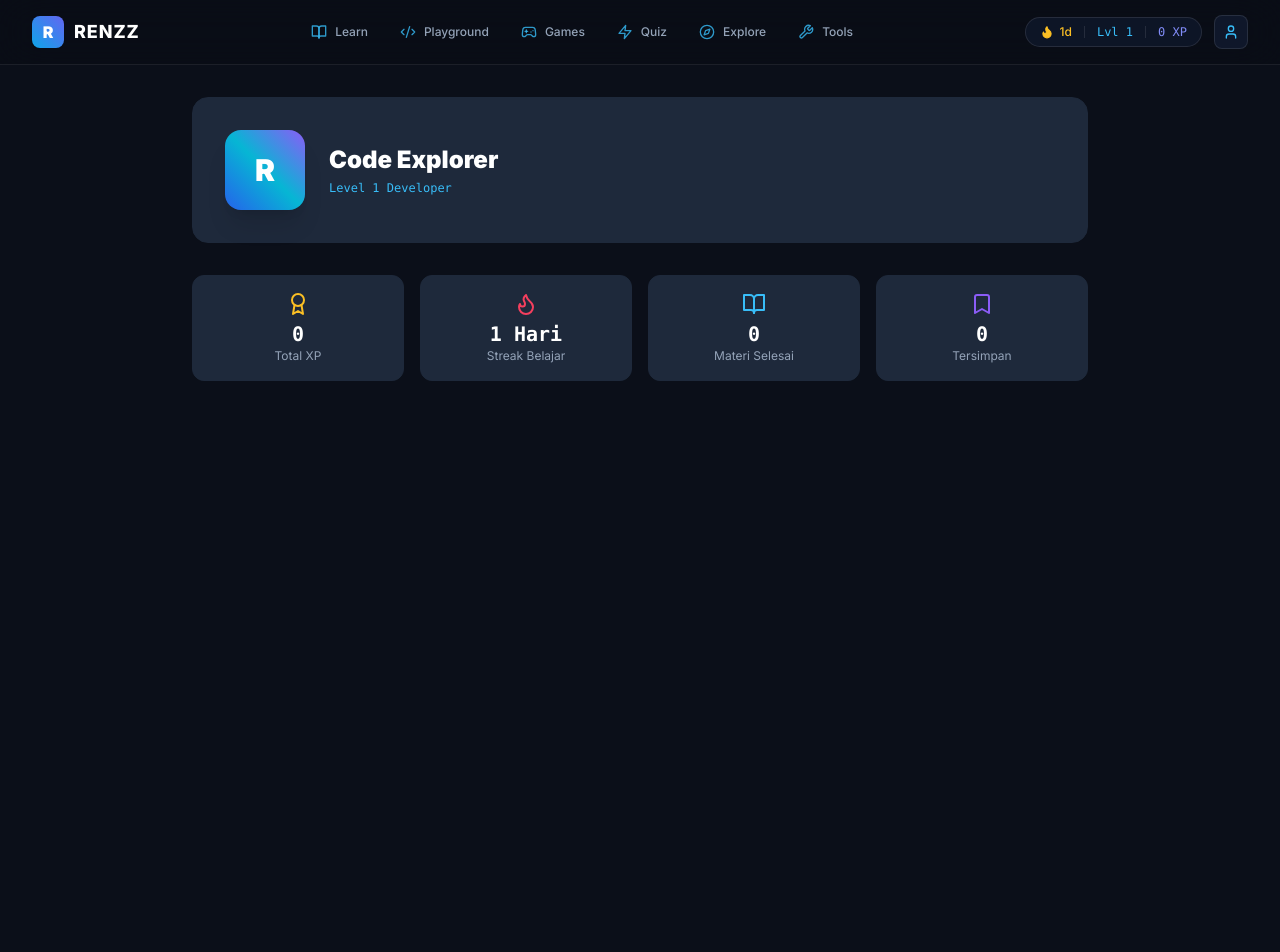
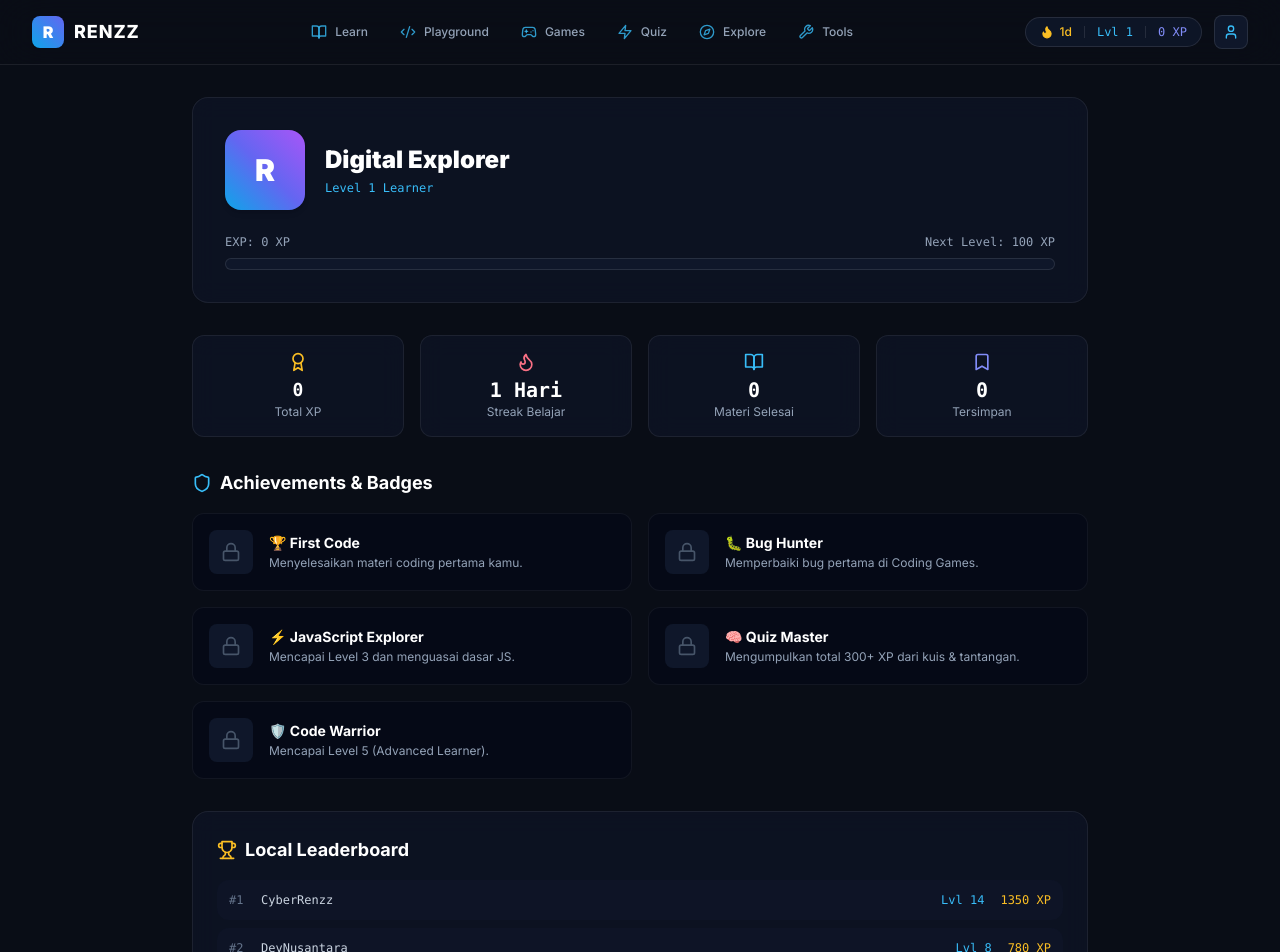
Before and after one commit to renzzkun1/renzz-app, a Next.js app: page /profile in a window 1280 px wide. Shown: the top 952 px of the page. Before the commit the page ends 865 px from the top, so only its background shows below. Built offline with nearby package versions, Linux system fonts and the light colour scheme.

Commit message:
Add Phase 2: XP progress bar, badges system, and leaderboard

```diff
--- a/src/app/profile/page.tsx
+++ b/src/app/profile/page.tsx
@@ -1,47 +1,139 @@
 'use client';
 
 import { useUser } from '@/context/UserContext';
-import { User, Award, Flame, BookOpen, Bookmark } from 'lucide-react';
+import { ACHIEVEMENTS_DATA } from '@/data/achievements';
+import { Award, Flame, BookOpen, Bookmark, Shield, CheckCircle2, Lock, Trophy } from 'lucide-react';
 
 export default function ProfilePage() {
-  const { xp, level, streak, completedLessons, savedItems } = useUser();
+  const { xp, level, streak, completedLessons, savedItems, unlockedAchievements } = useUser();
+
+  // Perhitungan XP untuk Level berikutnya
+  const currentLevelBaseXp = (level - 1) * 100;
+  const nextLevelXp = level * 100;
+  const progressInLevel = xp - currentLevelBaseXp;
+  const progressPercent = Math.min(Math.max((progressInLevel / 100) * 100, 0), 100);
+
+  // Mock Leaderboard
+  const leaderboard = [
+    { rank: 1, name: 'CyberRenzz', level: 14, xp: 1350 },
+    { rank: 2, name: 'Kamu (You)', level: level, xp: xp },
+    { rank: 3, name: 'DevNusantara', level: 8, xp: 780 },
+    { rank: 4, name: 'ByteMaster', level: 5, xp: 420 },
+  ].sort((a, b) => b.xp - a.xp);
 
   return (
-    <div className="min-h-screen bg-renzz-navy text-slate-100 p-4 sm:p-8">
+    <div className="min-h-screen bg-[#090D16] text-slate-200 p-4 sm:p-8">
       <div className="max-w-4xl mx-auto space-y-8">
 
-        {/* PROFILE HEADER CARD */}
-        <div className="p-6 sm:p-8 rounded-2xl bg-gradient-to-r from-renzz-card via-slate-800 to-renzz-card border border-slate-800 flex items-center gap-6">
-          <div className="w-20 h-20 rounded-2xl bg-gradient-to-tr from-renzz-blue via-renzz-cyan to-renzz-purple flex items-center justify-center font-black text-3xl text-white shadow-xl">
-            R
+        {/* PROFILE CARD WITH EXP BAR */}
+        <div className="renzz-card p-6 sm:p-8 rounded-2xl border border-white/10 space-y-6">
+          <div className="flex items-center gap-5">
+            <div className="w-16 h-16 sm:w-20 sm:h-20 rounded-2xl bg-gradient-to-tr from-sky-500 via-indigo-500 to-purple-500 flex items-center justify-center font-black text-2xl sm:text-3xl text-white shadow-md">
+              R
+            </div>
+            <div>
+              <h1 className="text-xl sm:text-2xl font-black text-white">Digital Explorer</h1>
+              <p className="text-xs font-mono text-sky-400 mt-1">Level {level} Learner</p>
+            </div>
           </div>
-          <div>
-            <h1 className="text-2xl font-black text-white">Code Explorer</h1>
-            <p className="text-xs font-mono text-renzz-accent mt-1">Level {level} Developer</p>
+
+          {/* XP PROGRESS BAR */}
+          <div className="space-y-2">
+            <div className="flex justify-between text-xs font-mono text-slate-400">
+              <span>EXP: {xp} XP</span>
+              <span>Next Level: {nextLevelXp} XP</span>
+            </div>
+            <div className="w-full h-3 rounded-full bg-slate-900 border border-white/10 overflow-hidden">
+              <div
+                className="h-full bg-gradient-to-r from-sky-500 to-indigo-500 transition-all duration-500"
+                style={{ width: `${progressPercent}%` }}
+              />
+            </div>
           </div>
         </div>
 
-        {/* STATS GRID */}
+        {/* STATS OVERVIEW */}
         <div className="grid grid-cols-2 sm:grid-cols-4 gap-4">
-          <div className="p-4 rounded-xl bg-renzz-card border border-slate-800 text-center">
-            <Award className="w-6 h-6 text-amber-400 mx-auto mb-1" />
-            <div className="text-xl font-bold font-mono text-white">{xp}</div>
+          <div className="renzz-card p-4 rounded-xl text-center">
+            <Award className="w-5 h-5 text-amber-400 mx-auto mb-1" />
+            <div className="text-lg font-bold font-mono text-white">{xp}</div>
             <div className="text-xs text-slate-400">Total XP</div>
           </div>
-          <div className="p-4 rounded-xl bg-renzz-card border border-slate-800 text-center">
-            <Flame className="w-6 h-6 text-rose-500 mx-auto mb-1" />
+          <div className="renzz-card p-4 rounded-xl text-center">
+            <Flame className="w-5 h-5 text-rose-400 mx-auto mb-1" />
             <div className="text-xl font-bold font-mono text-white">{streak} Hari</div>
             <div className="text-xs text-slate-400">Streak Belajar</div>
           </div>
-          <div className="p-4 rounded-xl bg-renzz-card border border-slate-800 text-center">
-            <BookOpen className="w-6 h-6 text-renzz-accent mx-auto mb-1" />
+          <div className="renzz-card p-4 rounded-xl text-center">
+            <BookOpen className="w-5 h-5 text-sky-400 mx-auto mb-1" />
             <div className="text-xl font-bold font-mono text-white">{completedLessons.length}</div>
             <div className="text-xs text-slate-400">Materi Selesai</div>
           </div>
-          <div className="p-4 rounded-xl bg-renzz-card border border-slate-800 text-center">
-            <Bookmark className="w-6 h-6 text-renzz-purple mx-auto mb-1" />
+          <div className="renzz-card p-4 rounded-xl text-center">
+            <Bookmark className="w-5 h-5 text-indigo-400 mx-auto mb-1" />
             <div className="text-xl font-bold font-mono text-white">{savedItems.length}</div>
             <div className="text-xs text-slate-400">Tersimpan</div>
+          </div>
+        </div>
+
+        {/* ACHIEVEMENTS / BADGES UNLOCKED */}
+        <div className="space-y-4">
+          <h2 className="text-lg font-bold text-white flex items-center gap-2">
+            <Shield className="w-5 h-5 text-sky-400" /> Achievements & Badges
+          </h2>
+
+          <div className="grid grid-cols-1 sm:grid-cols-2 gap-4">
+            {ACHIEVEMENTS_DATA.map((ach) => {
+              const isUnlocked = unlockedAchievements.includes(ach.id);
+
+              return (
+                <div
+                  key={ach.id}
+                  className={`p-4 rounded-xl border flex items-center gap-4 transition-all ${
+                    isUnlocked
+                      ? 'bg-slate-900/80 border-sky-500/40 text-slate-200'
+                      : 'bg-slate-950/40 border-white/5 text-slate-500'
+                  }`}
+                >
+                  <div className={`p-3 rounded-lg ${isUnlocked ? 'bg-sky-500/20 text-sky-400' : 'bg-slate-900 text-slate-600'}`}>
+                    {isUnlocked ? <CheckCircle2 className="w-5 h-5" /> : <Lock className="w-5 h-5" />}
+                  </div>
+                  <div>
+                    <h3 className="text-sm font-bold text-white">{ach.title}</h3>
+                    <p className="text-xs text-slate-400 mt-0.5">{ach.description}</p>
+                  </div>
+                </div>
+              );
+            })}
+          </div>
+        </div>
+
+        {/* LEADERBOARD LOKAL */}
+        <div className="renzz-card p-6 rounded-2xl border border-white/10 space-y-4">
+          <h2 className="text-lg font-bold text-white flex items-center gap-2">
+            <Trophy className="w-5 h-5 text-amber-400" /> Local Leaderboard
+          </h2>
+
+          <div className="space-y-2">
+            {leaderboard.map((user, idx) => (
+              <div
+                key={user.name}
+                className={`p-3 rounded-xl flex items-center justify-between text-xs font-mono ${
+                  user.name.includes('You')
+                    ? 'bg-sky-500/20 border border-sky-500/40 text-white font-bold'
+                    : 'bg-slate-900/60 text-slate-300'
+                }`}
+              >
+                <div className="flex items-center gap-3">
+                  <span className="w-5 text-slate-500">#{idx + 1}</span>
+                  <span>{user.name}</span>
+                </div>
+                <div className="flex items-center gap-4">
+                  <span className="text-sky-400">Lvl {user.level}</span>
+                  <span className="text-amber-400">{user.xp} XP</span>
+                </div>
+              </div>
+            ))}
           </div>
         </div>
 
--- a/src/context/UserContext.tsx
+++ b/src/context/UserContext.tsx
@@ -1,6 +1,7 @@
 'use client';
 
 import React, { createContext, useContext, useState, useEffect } from 'react';
+import { ACHIEVEMENTS_DATA } from '@/data/achievements';
 
 interface UserState {
   xp: number;
@@ -9,6 +10,7 @@ interface UserState {
   completedLessons: string[];
   completedQuizzes: string[];
   savedItems: string[];
+  unlockedAchievements: string[];
   addXp: (amount: number) => void;
   markLessonComplete: (id: string, xp: number) => void;
   toggleSaveItem: (id: string) => void;
@@ -22,6 +24,7 @@ export function UserProvider({ children }: { children: React.ReactNode }) {
   const [completedLessons, setCompletedLessons] = useState<string[]>([]);
   const [completedQuizzes, setCompletedQuizzes] = useState<string[]>([]);
   const [savedItems, setSavedItems] = useState<string[]>([]);
+  const [unlockedAchievements, setUnlockedAchievements] = useState<string[]>([]);
 
   useEffect(() => {
     const savedXp = localStorage.getItem('renzz_xp');
@@ -31,6 +34,14 @@ export function UserProvider({ children }: { children: React.ReactNode }) {
     if (savedLessons) setCompletedLessons(JSON.parse(savedLessons));
     if (savedSaved) setSavedItems(JSON.parse(savedSaved));
   }, []);
+
+  // Periksa achievement yang terbuka setiap XP bertambah
+  useEffect(() => {
+    const unlocked = ACHIEVEMENTS_DATA.filter((ach) => ach.requiredXp && xp >= ach.requiredXp).map(
+      (ach) => ach.id
+    );
+    setUnlockedAchievements(unlocked);
+  }, [xp]);
 
   const addXp = (amount: number) => {
     setXp((prev) => {
@@ -60,7 +71,7 @@ export function UserProvider({ children }: { children: React.ReactNode }) {
     localStorage.setItem('renzz_saved', JSON.stringify(updated));
   };
 
-  // Level calculation: Every 100 XP unlocks 1 Level
+  // Setiap 100 XP = 1 Level
   const level = Math.floor(xp / 100) + 1;
 
   return (
@@ -72,6 +83,7 @@ export function UserProvider({ children }: { children: React.ReactNode }) {
         completedLessons,
         completedQuizzes,
         savedItems,
+        unlockedAchievements,
         addXp,
         markLessonComplete,
         toggleSaveItem,
--- a/src/data/achievements.ts
+++ b/src/data/achievements.ts
@@ -0,0 +1,39 @@
+import { Achievement } from '@/types';
+
+export const ACHIEVEMENTS_DATA: Achievement[] = [
+  {
+    id: 'first-code',
+    title: '🏆 First Code',
+    description: 'Menyelesaikan materi coding pertama kamu.',
+    icon: 'Terminal',
+    requiredXp: 20
+  },
+  {
+    id: 'bug-hunter',
+    title: '🐛 Bug Hunter',
+    description: 'Memperbaiki bug pertama di Coding Games.',
+    icon: 'Bug',
+    requiredXp: 50
+  },
+  {
+    id: 'js-explorer',
+    title: '⚡ JavaScript Explorer',
+    description: 'Mencapai Level 3 dan menguasai dasar JS.',
+    icon: 'Zap',
+    requiredXp: 200
+  },
+  {
+    id: 'quiz-master',
+    title: '🧠 Quiz Master',
+    description: 'Mengumpulkan total 300+ XP dari kuis & tantangan.',
+    icon: 'Award',
+    requiredXp: 300
+  },
+  {
+    id: 'code-warrior',
+    title: '🛡️ Code Warrior',
+    description: 'Mencapai Level 5 (Advanced Learner).',
+    icon: 'Shield',
+    requiredXp: 500
+  }
+];
```
